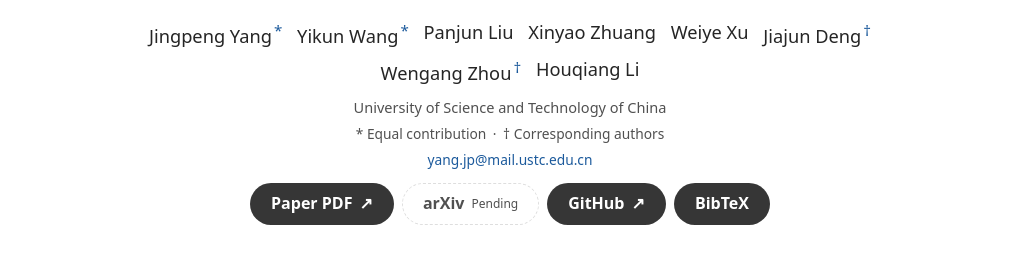
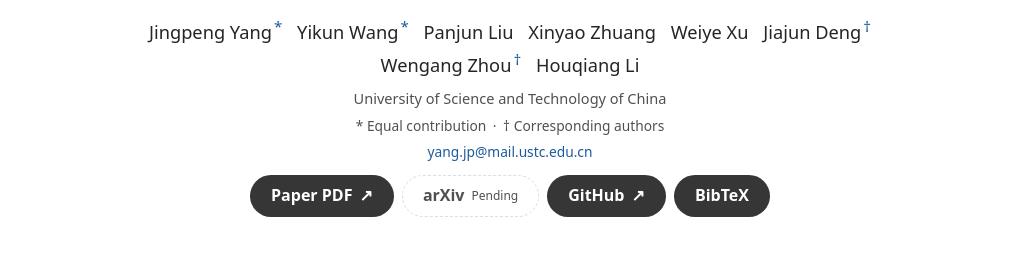
Before and after one commit to Looped-WAM/looped-wam.github.io, a plain HTML site: page index.html in a window 1280 px wide. Shown: the part 311-567 px from the top of the page, without its empty margins (130-1150 px from the left). Drawn offline with Linux system fonts and the light colour scheme.

Commit message:
Align author names on a common baseline

```diff
--- a/style.css
+++ b/style.css
@@ -112,6 +112,7 @@ h1, h2, h3 { text-align: center; text-wrap: balance; }
 
 .authors {
   display: flex;
+  align-items: baseline;
   justify-content: center;
   flex-wrap: wrap;
   gap: .25rem .92rem;
@@ -124,7 +125,14 @@ h1, h2, h3 { text-align: center; text-wrap: balance; }
 }
 
 .affiliation { margin: 7px 0 0; color: var(--muted); font-size: .91rem; }
-.authors sup { margin-left: 2px; color: var(--accent); }
+.authors sup {
+  position: relative;
+  inset-block-start: -.45em;
+  margin-inline-start: 2px;
+  color: var(--accent);
+  line-height: 0;
+  vertical-align: baseline;
+}
 .author-notes, .author-contact { margin: 4px 0 0; color: var(--muted); font-size: .86rem; }
 .author-notes span { margin-inline: 3px; }
 .author-contact a { text-decoration: none; }
```
